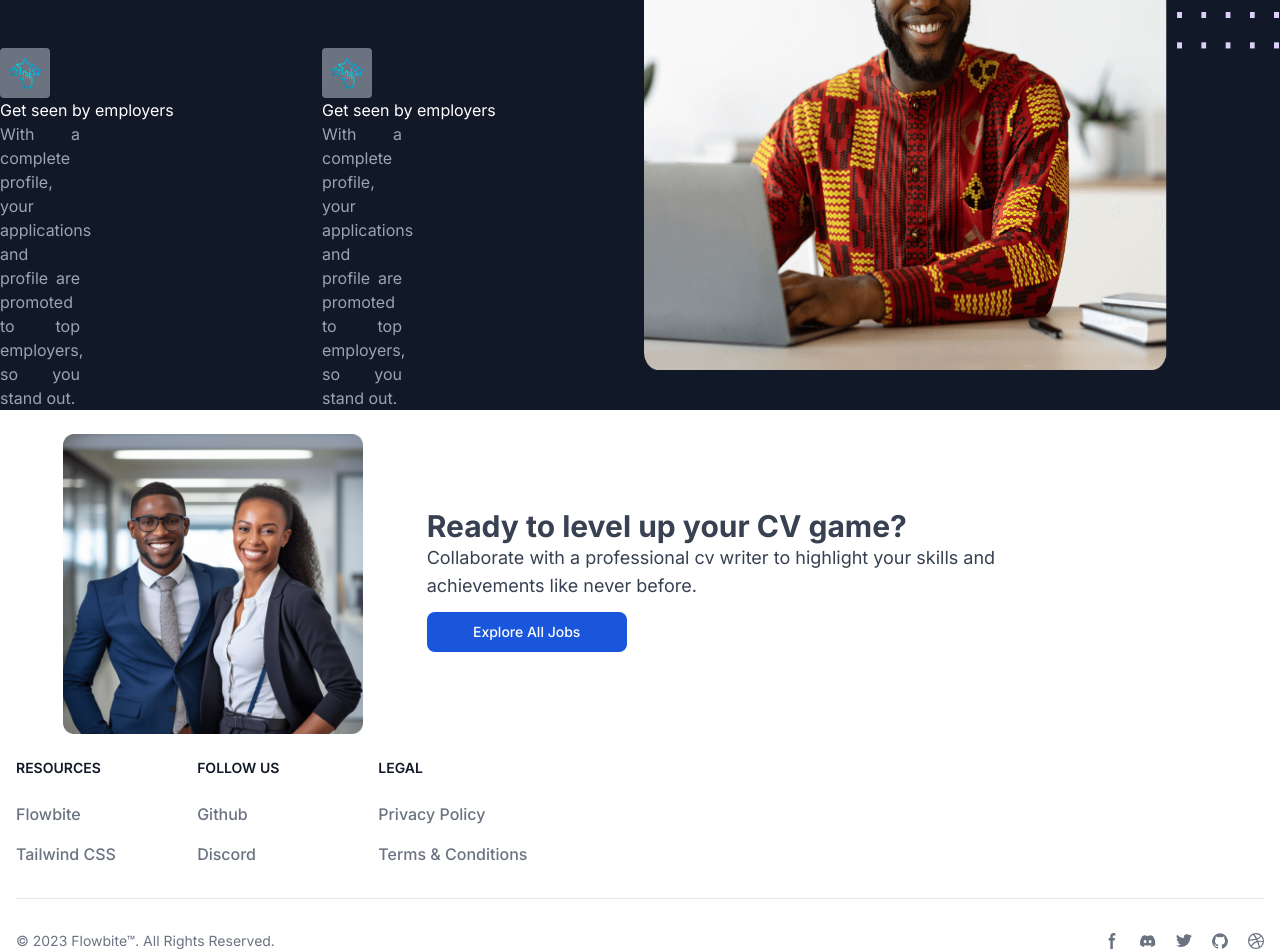
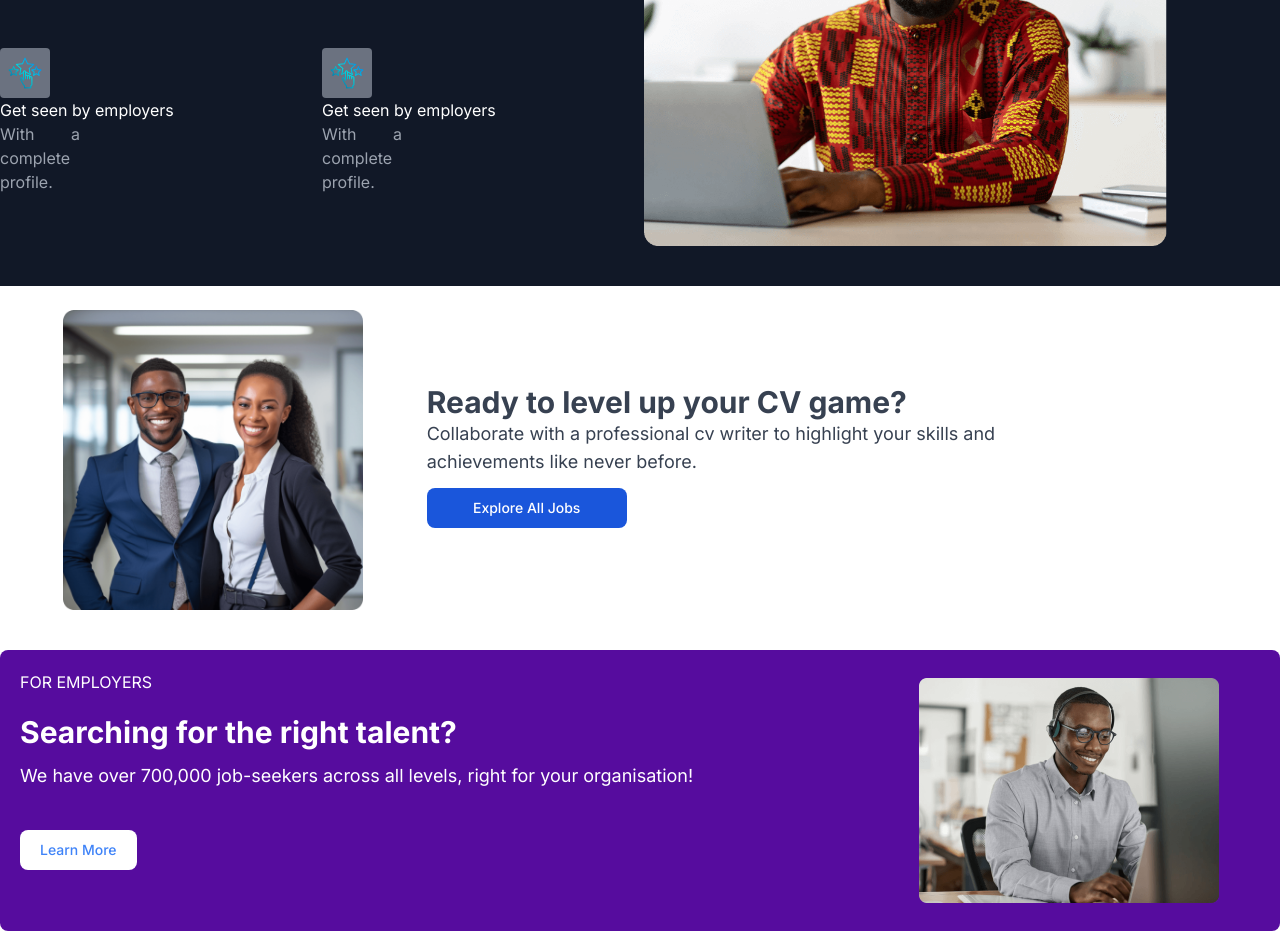
Before and after one commit to naimulislamshakil/job_posting_website_client, a Next.js app: page / in a window 1280 px wide. Shown: the part 1700-2652 px from the top of the page. Built offline with nearby package versions, Linux system fonts and the light colour scheme.

Commit message:
complete for Employers section

```diff
--- a/src/app/page.js
+++ b/src/app/page.js
@@ -1,6 +1,7 @@
 import AdvanceSection from '@/components/apps/Home/AdvanceSection';
 import Banner from '@/components/apps/Home/Banner';
 import CurrentHiring from '@/components/apps/Home/CurrentHiring';
+import ForEmployers from '@/components/apps/Home/ForEmployers';
 import JobVacancies from '@/components/apps/Home/JobVacancies.jsx';
 import UpgradeCV from '@/components/apps/Home/UpgradeCV';
 import Image from 'next/image';
@@ -13,6 +14,7 @@ export default function Home() {
 			<CurrentHiring />
 			<AdvanceSection />
 			<UpgradeCV />
+			<ForEmployers />
 		</div>
 	);
 }
--- a/src/components/apps/Home/AdvanceSection.jsx
+++ b/src/components/apps/Home/AdvanceSection.jsx
@@ -1,4 +1,4 @@
-"use client"
+'use client';
 import Image from 'next/image';
 import React from 'react';
 import ArrowForwardIcon from '@mui/icons-material/ArrowForward';
@@ -44,8 +44,7 @@ const AdvanceSection = () => {
 								</h3>
 
 								<h6 className="text-gray-400 text-justify w-full">
-									With a complete profile, your applications and profile are
-									promoted to top employers, so you stand out.
+									With a complete profile.
 								</h6>
 							</div>
 
@@ -62,8 +61,7 @@ const AdvanceSection = () => {
 								</h3>
 
 								<h6 className="text-gray-400 text-justify w-full">
-									With a complete profile, your applications and profile are
-									promoted to top employers, so you stand out.
+									With a complete profile.
 								</h6>
 							</div>
 						</div>
--- /dev/null
+++ b/src/components/apps/Home/ForEmployers.jsx
@@ -0,0 +1,36 @@
+import forEmployers from '@/config/App/Home/ForEmployers';
+import Image from 'next/image';
+import Link from 'next/link';
+import React from 'react';
+
+const ForEmployers = () => {
+	return (
+		<div className="container mx-auto bg-[#560c9e] rounded-lg mt-10">
+			<div className="grid grid-cols-3 gap-2">
+				<div className="col-span-2 p-5">
+					<span className=" text-white">{forEmployers?.span}</span>
+					<h3 className="text-white font-bold text-3xl mt-5">
+						{forEmployers?.h1}
+					</h3>
+					<p className="text-white text-lg mt-3">{forEmployers?.p}</p>
+
+					<button className="text-blue-500 bg-white font-medium rounded-lg text-sm px-5 py-2.5  text-center mt-10">
+						{forEmployers?.buttonText}
+					</button>
+				</div>
+
+				<div className="flex justify-center items-center">
+					<Image
+						src="/accats/talent.png"
+						width={300}
+						height={300}
+						alt="talent"
+						className="py-7"
+					/>
+				</div>
+			</div>
+		</div>
+	);
+};
+
+export default ForEmployers;
--- /dev/null
+++ b/src/config/App/Home/ForEmployers.js
@@ -0,0 +1,8 @@
+const forEmployers = {
+	span: 'FOR EMPLOYERS',
+	h1: 'Searching for the right talent?',
+	p: `We have over 700,000 job-seekers across all levels, right for your organisation!`,
+	buttonText: 'Learn More',
+};
+
+export default forEmployers;
```
Also changed, not shown: public/accats/talent.png (added).
